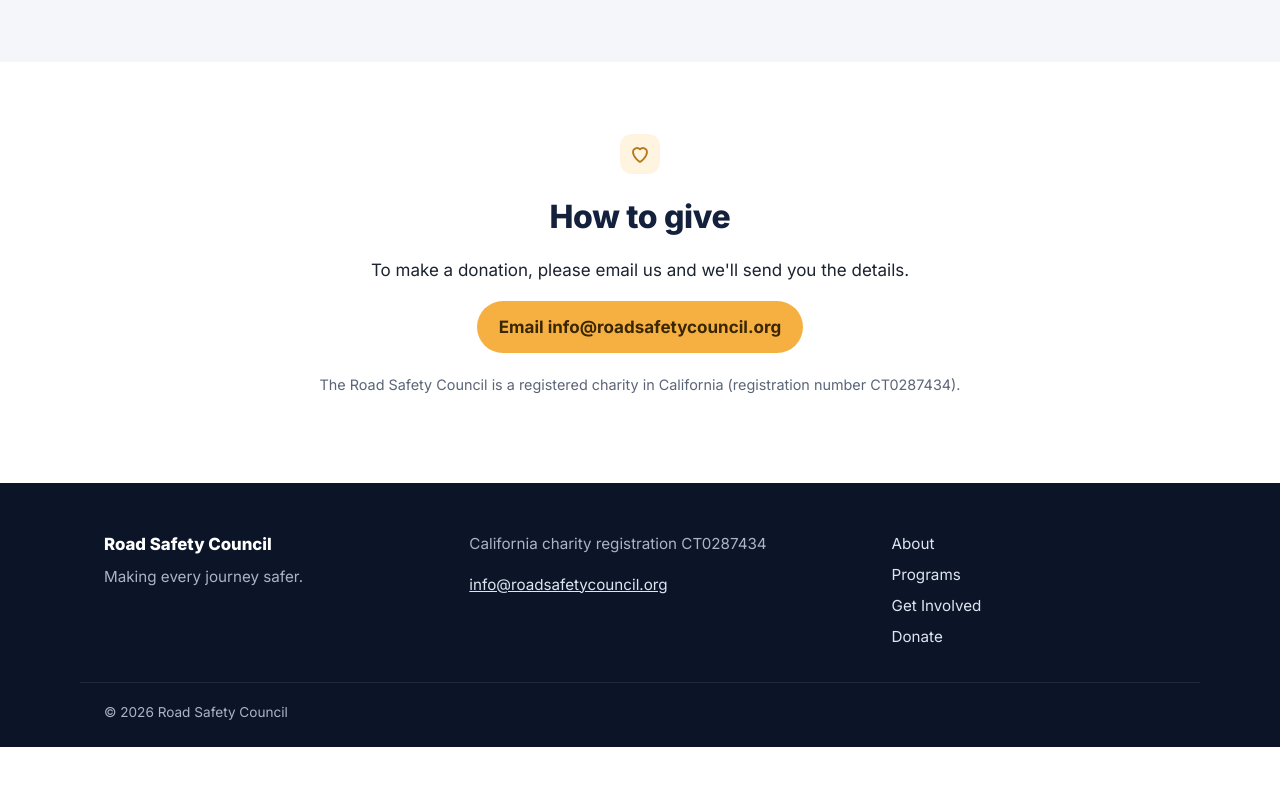
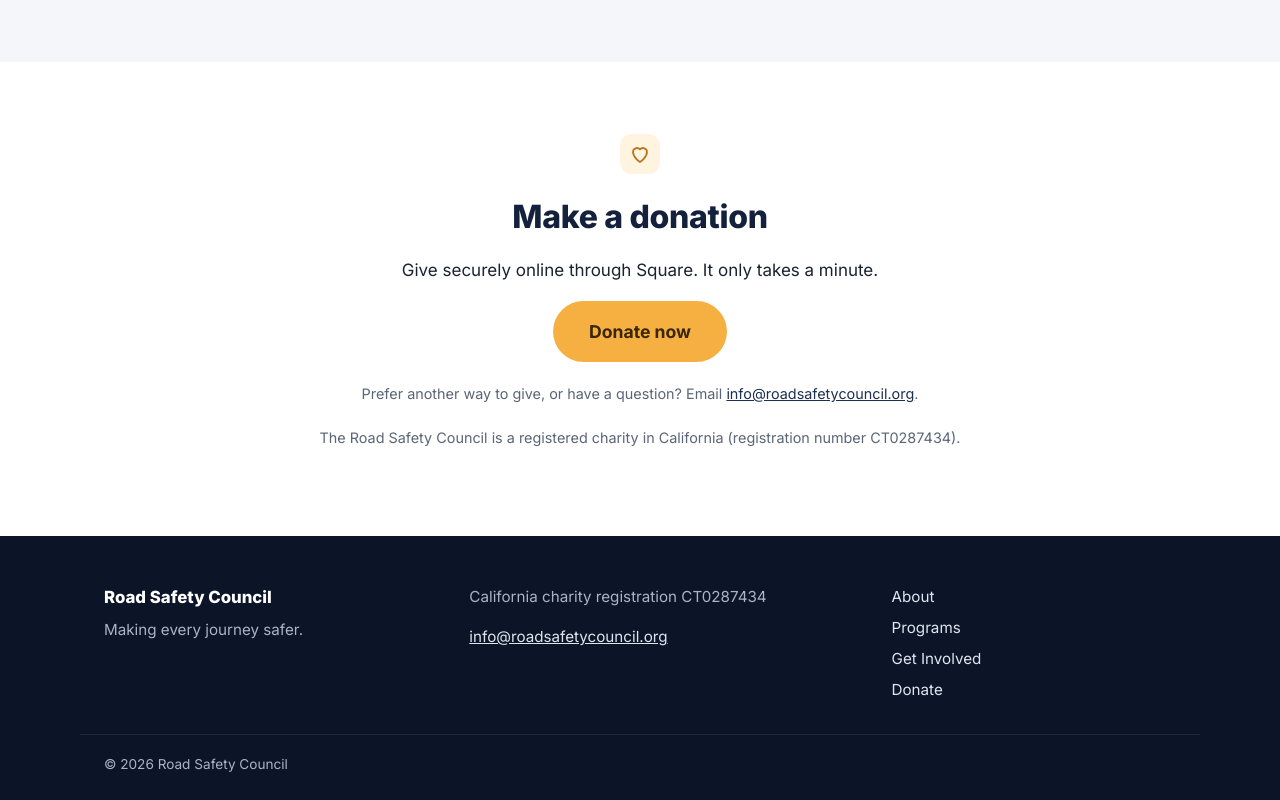
Before and after one commit to Ernest-Cheung/road-safety-council-website, a plain HTML site: page donate.html in a window 1280 px wide. Shown: the part 1156-1956 px from the top of the page. Before the commit the page ends 1903 px from the top, so only its background shows below. Drawn offline with Linux system fonts and the light colour scheme.

Commit message:
Add files via upload

```diff
--- a/donate.html
+++ b/donate.html
@@ -60,9 +60,10 @@
     <section class="section">
       <div class="wrap narrow center contact">
         <svg class="icon" viewBox="0 0 24 24" aria-hidden="true" fill="none" stroke="currentColor" stroke-width="1.8" stroke-linecap="round" stroke-linejoin="round"><path d="M12 20s-7-4.4-7-10a4 4 0 0 1 7-2.6A4 4 0 0 1 19 10c0 5.6-7 10-7 10z"/></svg>
-        <h2>How to give</h2>
-        <p>To make a donation, please email us and we'll send you the details.</p>
-        <a class="btn btn-accent" href="mailto:info@roadsafetycouncil.org?subject=Donation">Email info@roadsafetycouncil.org</a>
+        <h2>Make a donation</h2>
+        <p>Give securely online through Square. It only takes a minute.</p>
+        <a class="btn btn-accent btn-lg" href="https://square.link/u/hv5ddffB" target="_blank" rel="noopener">Donate now</a>
+        <p class="small">Prefer another way to give, or have a question? Email <a href="mailto:info@roadsafetycouncil.org?subject=Donation">info@roadsafetycouncil.org</a>.</p>
         <p class="small">The Road Safety Council is a registered charity in California (registration number CT0287434).</p>
       </div>
     </section>
--- a/styles.css
+++ b/styles.css
@@ -55,6 +55,7 @@ p { margin: 0 0 1em; }
 .btn { display: inline-block; font-weight: 700; text-decoration: none; padding: 12px 22px; border-radius: 999px; transition: transform .15s ease, box-shadow .15s ease; }
 .btn:hover { transform: translateY(-1px); box-shadow: 0 6px 18px rgba(0,0,0,.15); }
 .btn-sm { padding: 8px 16px !important; font-size: .9rem; }
+.btn-lg { padding: 16px 36px; font-size: 1.1rem; }
 .btn-accent { background: var(--accent); color: var(--accent-ink) !important; }
 .btn-dark { background: var(--navy); color: #fff; }
 .btn-light { background: #fff; color: var(--navy); }
```
